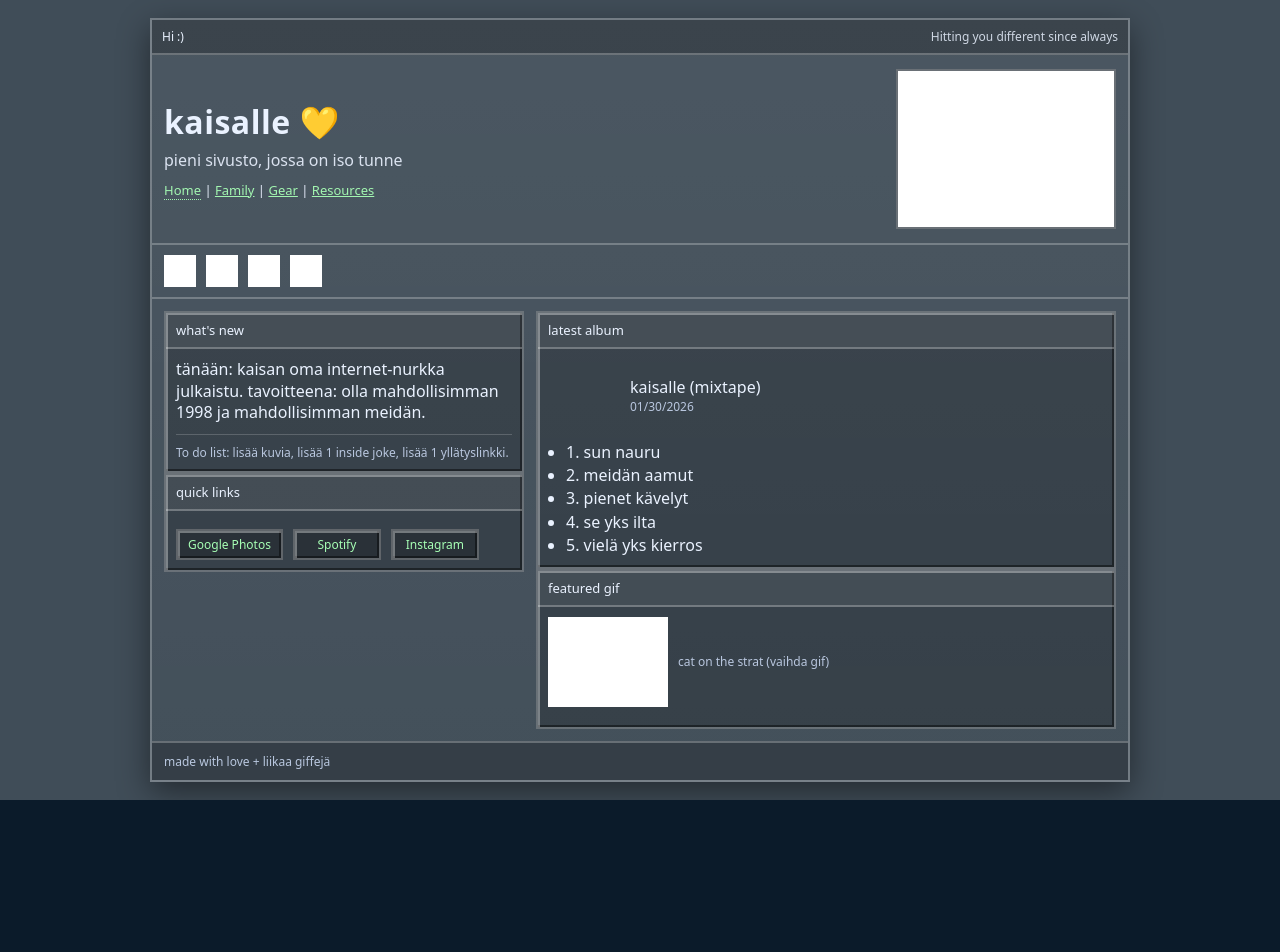
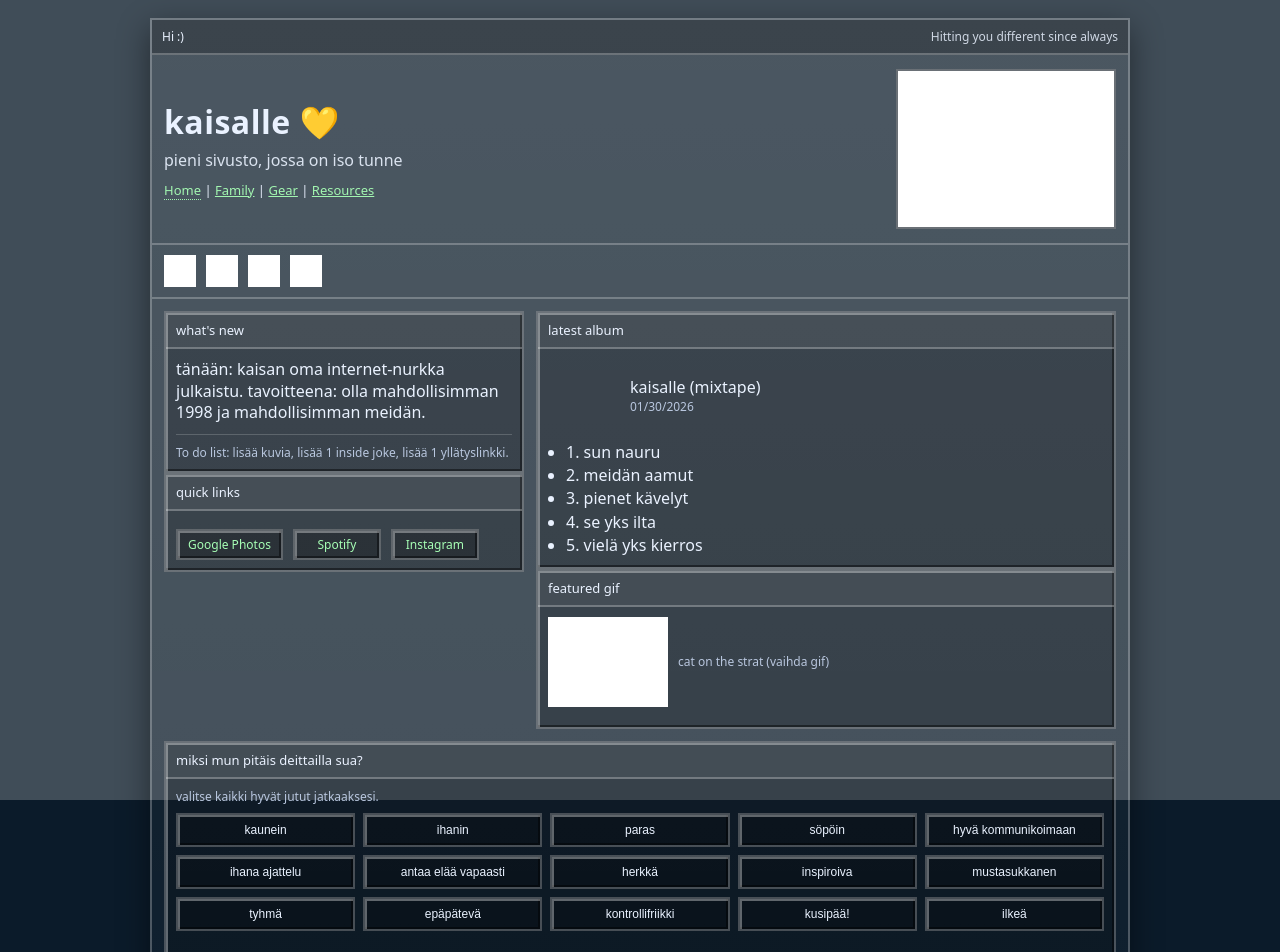
Before and after one commit to eeputti/kaisan-sivusto, a Next.js app: page / in a window 1280 px wide. Shown: the top 952 px of the page. Before the commit the page ends 800 px from the top, so only its background shows below. Built offline with nearby package versions, Linux system fonts and the light colour scheme.

Commit message:
Add dating traits game

```diff
--- a/app/globals.css
+++ b/app/globals.css
@@ -209,6 +209,80 @@ a {
   margin: 10px 0;
 }
 
+.homeGame{
+  padding: 0 12px 12px;
+}
+
+.dateGame .p{ margin-bottom: 8px; }
+
+.traitGrid{
+  display: grid;
+  grid-template-columns: repeat(auto-fit, minmax(160px, 1fr));
+  gap: 8px;
+}
+
+.traitItem{
+  display: flex;
+  flex-direction: column;
+  gap: 4px;
+  transition: opacity 0.25s ease, transform 0.25s ease;
+}
+
+.traitButton{
+  border: 2px solid var(--border);
+  background: rgba(0,0,0,0.25);
+  color: var(--text);
+  font-size: 12px;
+  padding: 8px 10px;
+  text-transform: lowercase;
+  cursor: pointer;
+  box-shadow:
+    inset 2px 2px 0 var(--bevelLight),
+    inset -2px -2px 0 var(--bevelDark);
+}
+
+.traitButton:hover{ filter: brightness(1.05); }
+.traitButton:disabled{ cursor: not-allowed; }
+
+.traitSelected .traitButton{
+  border-color: rgba(167,255,181,0.8);
+  box-shadow:
+    inset 2px 2px 0 rgba(167,255,181,0.35),
+    inset -2px -2px 0 rgba(0,0,0,0.45);
+}
+
+.traitDismissed{
+  opacity: 0.35;
+  transform: scale(0.98);
+  pointer-events: none;
+}
+
+.traitNote{
+  font-size: 11px;
+  color: var(--muted);
+}
+
+.traitProgress{
+  margin: 10px 0 0;
+  font-size: 12px;
+  color: var(--muted);
+  opacity: 0;
+  transition: opacity 0.2s ease;
+}
+.traitProgress.show{ opacity: 1; }
+
+.traitSecret{
+  margin-top: 10px;
+  padding-top: 8px;
+  border-top: 1px dashed rgba(255,255,255,0.25);
+}
+
+.traitSecretTitle{
+  font-size: 13px;
+  margin-bottom: 6px;
+  text-transform: lowercase;
+}
+
 .familyGrid{
   display: grid;
   grid-template-columns: 280px 1fr;
--- a/app/page.tsx
+++ b/app/page.tsx
@@ -1,4 +1,5 @@
 import Image from "next/image";
+import { DateGame } from "@/components/DateGame";
 import { LayoutFrame } from "@/components/LayoutFrame";
 import { RetroBox } from "@/components/RetroBox";
 import { site } from "@/lib/site";
@@ -51,6 +52,9 @@ export default function HomePage() {
           </RetroBox>
         </div>
       </div>
+      <div className="homeGame">
+        <DateGame />
+      </div>
     </LayoutFrame>
   );
 }
--- /dev/null
+++ b/components/DateGame.tsx
@@ -0,0 +1,87 @@
+"use client";
+
+import { useMemo, useState } from "react";
+import { site } from "@/lib/site";
+import { RetroBox } from "@/components/RetroBox";
+
+const badReplies = ["naah", "no ei tosiaa", "mm ei", "ei mee läpi"];
+
+type Trait = {
+  label: string;
+  good: boolean;
+};
+
+export function DateGame() {
+  const { goodTraits, badTraits, secretTitle, secretText } = site.dateGame;
+  const [selectedGood, setSelectedGood] = useState<Set<string>>(new Set());
+  const [dismissedBad, setDismissedBad] = useState<Record<string, string>>({});
+
+  const traits = useMemo<Trait[]>(
+    () => [
+      ...goodTraits.map((label) => ({ label, good: true })),
+      ...badTraits.map((label) => ({ label, good: false })),
+    ],
+    [goodTraits, badTraits],
+  );
+
+  const isComplete = selectedGood.size === goodTraits.length;
+
+  const toggleGood = (label: string) => {
+    setSelectedGood((prev) => {
+      const next = new Set(prev);
+      if (next.has(label)) {
+        next.delete(label);
+      } else {
+        next.add(label);
+      }
+      return next;
+    });
+  };
+
+  const dismissBad = (label: string) => {
+    setDismissedBad((prev) => {
+      if (prev[label]) {
+        return prev;
+      }
+      const reply = badReplies[Object.keys(prev).length % badReplies.length];
+      return { ...prev, [label]: reply };
+    });
+  };
+
+  return (
+    <RetroBox title="miksi mun pitäis deittailla sua?" className="dateGame">
+      <p className="p muted">valitse kaikki hyvät jutut jatkaaksesi.</p>
+      <div className="traitGrid">
+        {traits.map((trait) => {
+          const isSelected = selectedGood.has(trait.label);
+          const dismissed = Boolean(dismissedBad[trait.label]);
+          return (
+            <div
+              key={trait.label}
+              className={`traitItem ${trait.good ? "traitGood" : "traitBad"} ${
+                isSelected ? "traitSelected" : ""
+              } ${dismissed ? "traitDismissed" : ""}`}
+            >
+              <button
+                type="button"
+                className="traitButton"
+                onClick={() => (trait.good ? toggleGood(trait.label) : dismissBad(trait.label))}
+                disabled={!trait.good && dismissed}
+              >
+                {trait.label}
+              </button>
+              {dismissed && <span className="traitNote">{dismissedBad[trait.label]}</span>}
+            </div>
+          );
+        })}
+      </div>
+      <p className={`traitProgress ${isComplete ? "show" : ""}`}>löysit kaikki jee</p>
+      {isComplete && (
+        <div className="traitSecret">
+          <div className="traitSecretTitle">{secretTitle}</div>
+          <p className="p">{secretText}</p>
+        </div>
+      )}
+    </RetroBox>
+  );
+}
--- a/lib/site.ts
+++ b/lib/site.ts
@@ -34,6 +34,29 @@ export const site = {
     ],
     featuredGifTitle: "FEATURED GIF",
     featuredGifCaption: "cat on the strat (vaihda gif)",
+  },
+  dateGame: {
+    goodTraits: [
+      "kaunein",
+      "ihanin",
+      "paras",
+      "söpöin",
+      "hyvä kommunikoimaan",
+      "ihana ajattelu",
+      "antaa elää vapaasti",
+      "herkkä",
+      "inspiroiva",
+    ],
+    badTraits: [
+      "mustasukkanen",
+      "tyhmä",
+      "epäpätevä",
+      "kontrollifriikki",
+      "kusipää!",
+      "ilkeä",
+    ],
+    secretTitle: "salainen juttu",
+    secretText: "oot mun paras juttu ja haluun olla sun kanssa ihan kaikessa.",
   },
 
   shared: {
```
